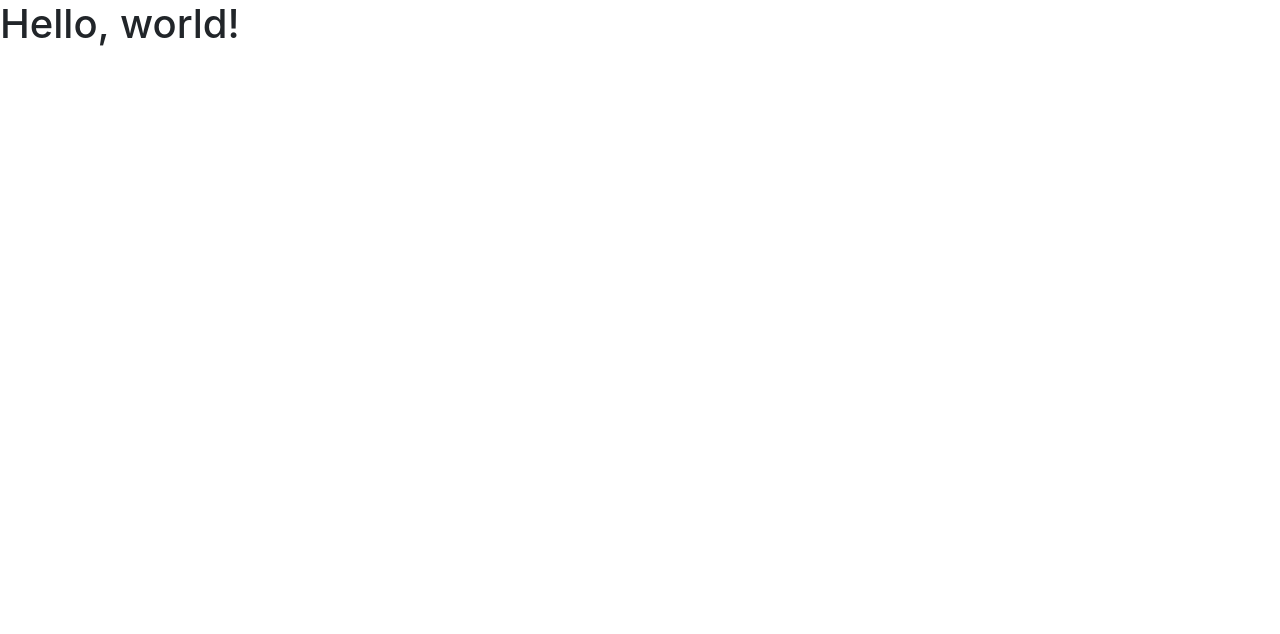
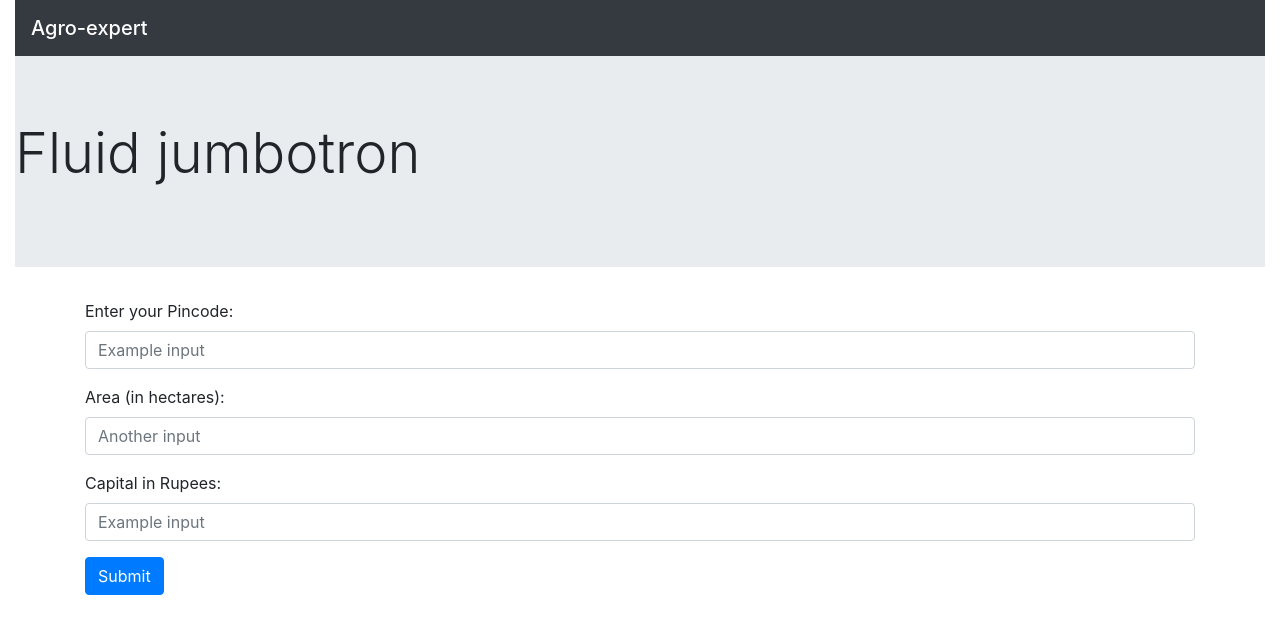
Before and after one commit to kaushal-py/agro-expert, a Flask app: page / in a window 1280 px wide. Before the commit the part shown is almost empty. Shown: the top 634 px of the page. Run offline with Flask 2, Linux system fonts and the light colour scheme; some libraries are stand-ins or nearby versions.

Commit message:
agro-expert

```diff
--- a/templates/input.html
+++ b/templates/input.html
@@ -11,12 +11,49 @@
     <title>Hello, world!</title>
   </head>
   <body>
-    <h1>Hello, world!</h1>
+    <div class="container-fluid">
+      <!-- Content here -->
+
+
+  <!-- As a heading -->
+  <nav class="navbar navbar-dark bg-dark">
+    <span class="navbar-brand mb-0 h1">Agro-expert</span>
+  </nav>
+
+  <div class="jumbotron jumbotron-fluid">
+    <div>
+      <h1 class="display-4">Fluid jumbotron</h1>
+      <p class="lead"></p>
+    </div>
+  </div>
+    <div class="container">
+  <form>
+
+      <div class="form-group">
+        <label for="formGroupExampleInput">Enter your Pincode:</label>
+        <input type="text" class="form-control" id="formGroupExampleInput" placeholder="Example input">
+      </div>
+      <div class="form-group">
+        <label for="formGroupExampleInput2">Area (in hectares):</label>
+        <input type="text" class="form-control" id="formGroupExampleInput2" placeholder="Another input">
+      </div>
+      <div class="form-group">
+          <label for="formGroupExampleInput">Capital in Rupees:</label>
+          <input type="text" class="form-control" id="formGroupExampleInput" placeholder="Example input">
+        </div>
+        <input class="btn btn-primary" type="submit" value="Submit">
+    </form>
+    </div>
+
+
 
     <!-- Optional JavaScript -->
     <!-- jQuery first, then Popper.js, then Bootstrap JS -->
     <script src="https://code.jquery.com/jquery-3.2.1.slim.min.js" integrity="sha384-KJ3o2DKtIkvYIK3UENzmM7KCkRr/rE9/Qpg6aAZGJwFDMVNA/GpGFF93hXpG5KkN" crossorigin="anonymous"></script>
     <script src="https://cdnjs.cloudflare.com/ajax/libs/popper.js/1.12.9/umd/popper.min.js" integrity="sha384-ApNbgh9B+Y1QKtv3Rn7W3mgPxhU9K/ScQsAP7hUibX39j7fakFPskvXusvfa0b4Q" crossorigin="anonymous"></script>
     <script src="https://maxcdn.bootstrapcdn.com/bootstrap/4.0.0/js/bootstrap.min.js" integrity="sha384-JZR6Spejh4U02d8jOt6vLEHfe/JQGiRRSQQxSfFWpi1MquVdAyjUar5+76PVCmYl" crossorigin="anonymous"></script>
+    <div class="container">
+      <!-- Content here -->
+    </div>
   </body>
 </html>
```
